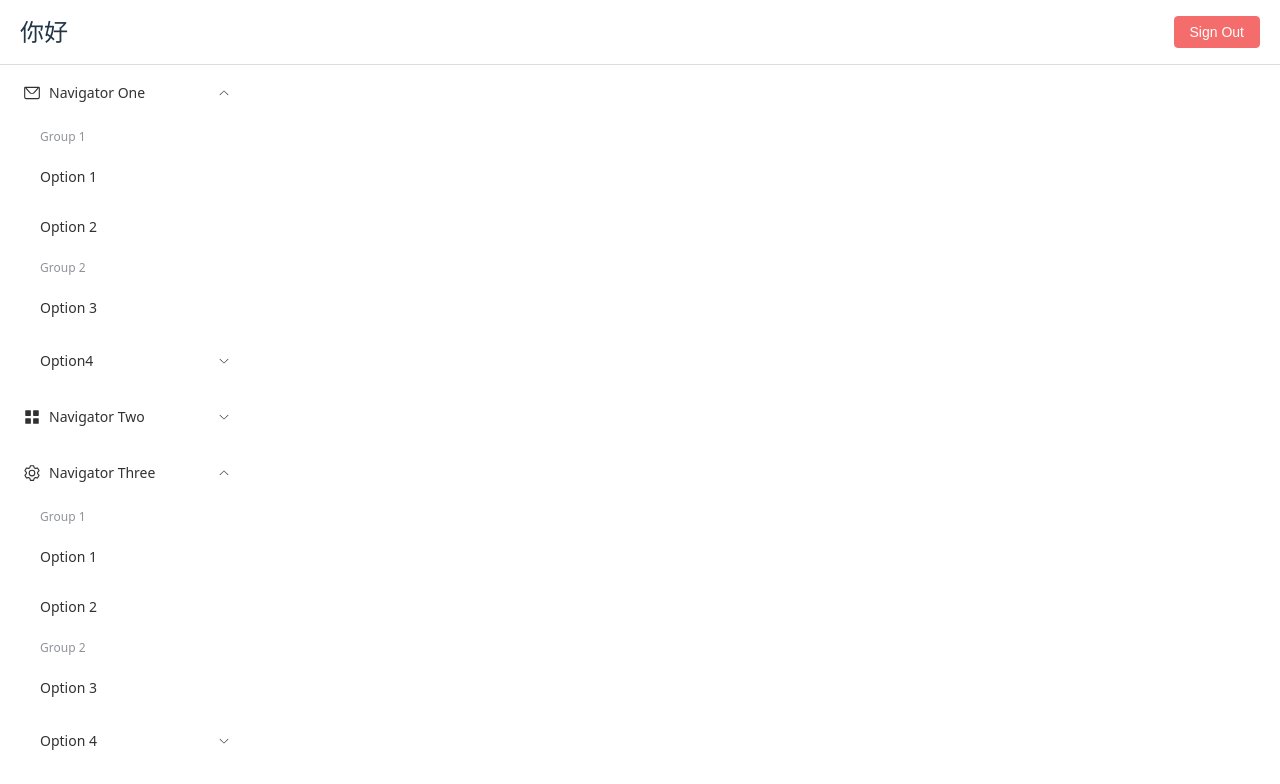
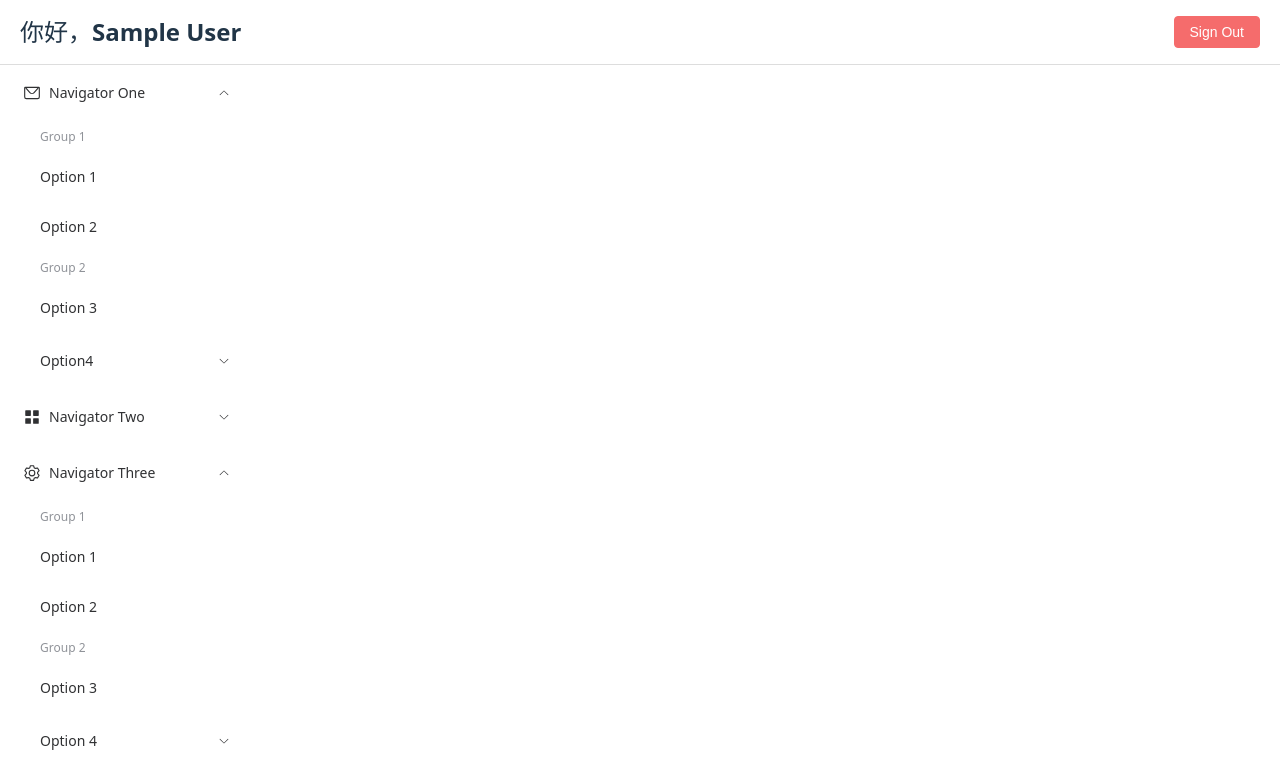
Before and after one commit to AAAAAApe/Meeting_Room_Reservation, a Vue app in the folder frontend/: page / in a window 1280 px wide. Shown: the top 784 px of the page. Built offline with nearby package versions, Linux system fonts and the light colour scheme; sample sign-in values are in the browser's storage.

Commit message:
feat(home): 在首页组件中动态显示用户名，优化用户信息获取逻辑，清理用户状态管理

```diff
--- a/frontend/src/views/Home.vue
+++ b/frontend/src/views/Home.vue
@@ -4,7 +4,7 @@
     <el-header class="main-header">
       <div class="header-content">
         <!-- title -->
-        <h1>你好</h1>
+        <h1>你好，{{ userName }}</h1>
         <!-- 工具栏 -->
         <div class="toolbar">
           <el-button type="danger" @click="handleSignOut">Sign Out</el-button>
@@ -36,8 +36,22 @@ import Sidebar from '../components/Sidebar.vue'  // 导入侧边栏组件
 import { useRouter } from 'vue-router'
 import { RouterView } from 'vue-router'
 import { ElMessageBox } from 'element-plus'
+import { ref, onMounted } from 'vue'
+import { useUserStore } from '../stores/userStore'
+import tokenService from '../utils/tokenService'
 
 const router = useRouter()
+const userStore = useUserStore()
+const userName = ref('')
+
+onMounted(() => {
+  // 从localStorage获取用户信息
+  const userStr = localStorage.getItem('user')
+  if (userStr) {
+    const user = JSON.parse(userStr)
+    userName.value = user.name || user.userId
+  }
+})
 
 // 处理退出登录
 const handleSignOut = async () => {
@@ -48,9 +62,14 @@ const handleSignOut = async () => {
       type: 'warning'
     })
 
-    // 清除本地存储的用户信息和token
-    localStorage.removeItem('token')
+    // 清除token
+    tokenService.removeToken()
+
+    // 清除本地存储的用户信息
     localStorage.removeItem('user')
+
+    // 清除userStore中的用户信息
+    userStore.clearUser()
 
     // 跳转到登录页
     router.push('/login')
```
